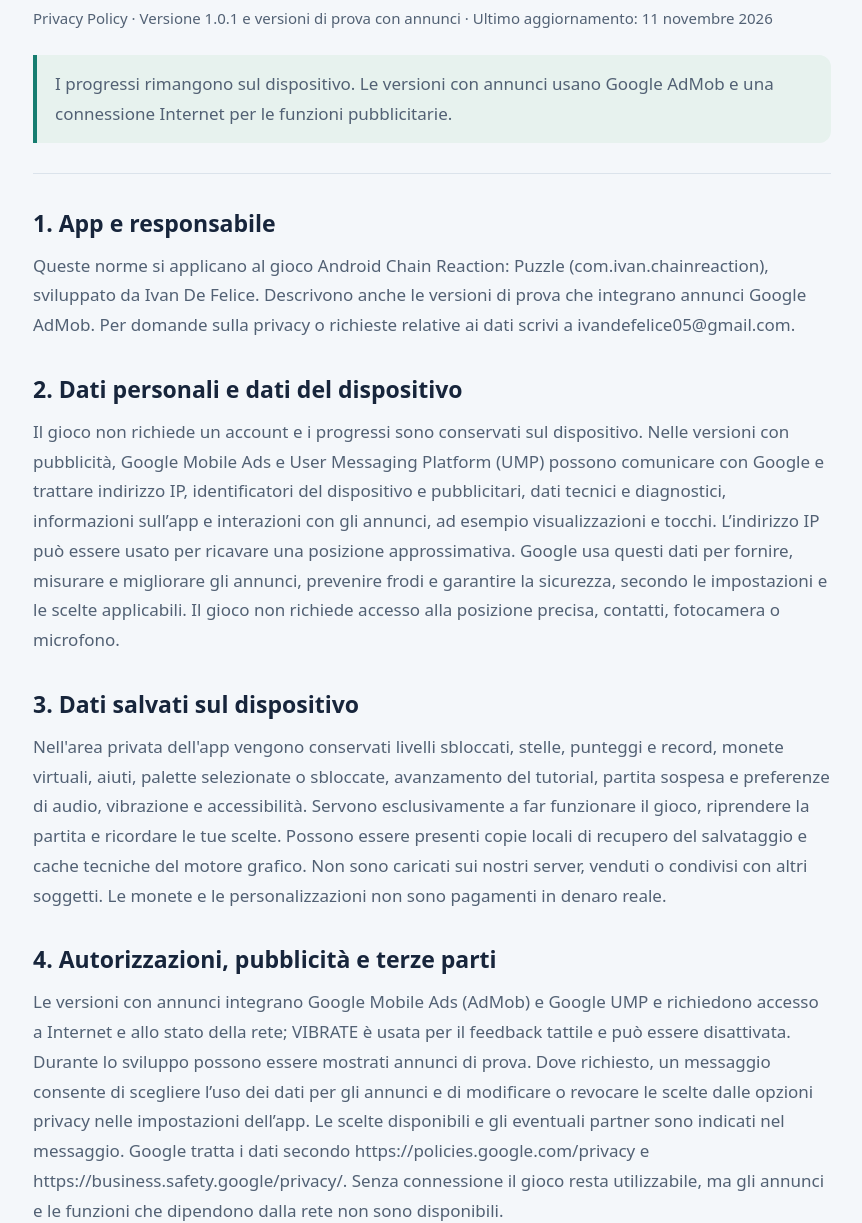
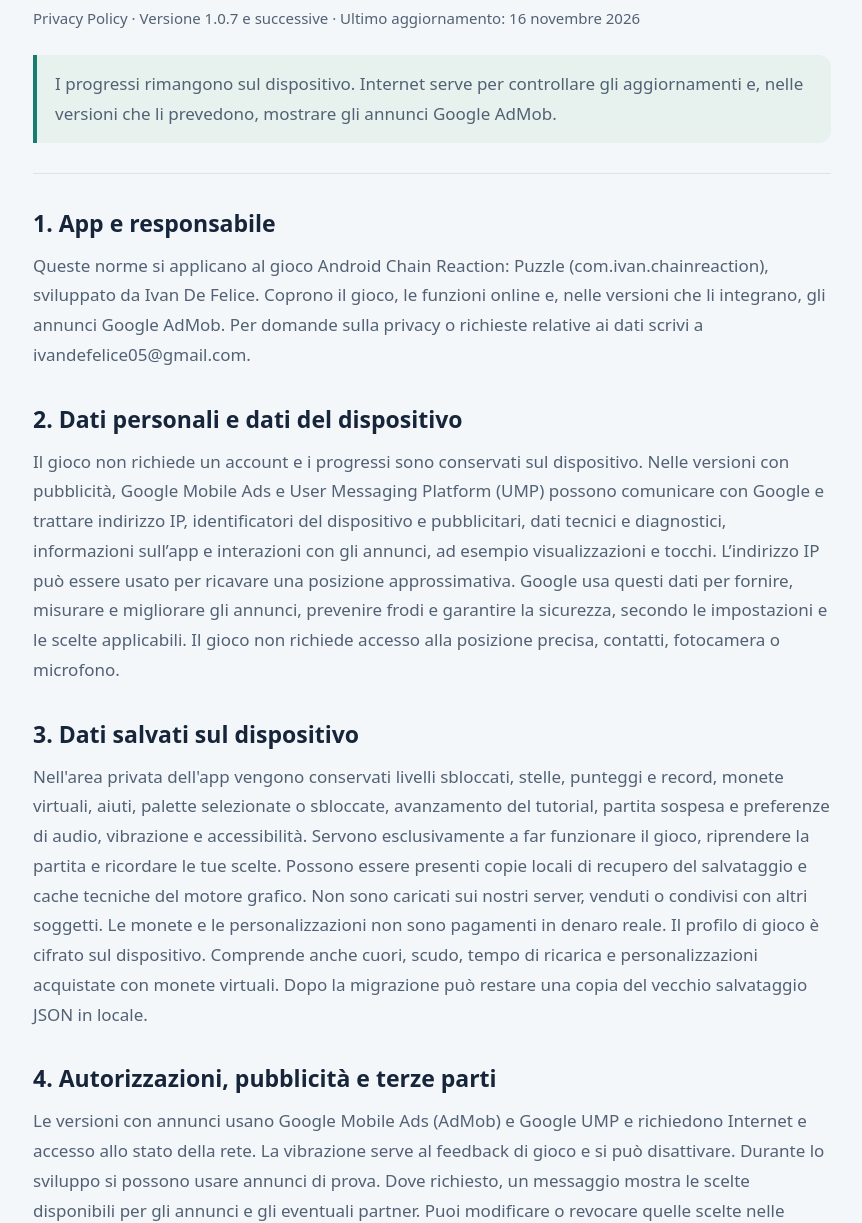
Before and after one commit to Ivandragon003/ChainReaction-Privacy, a plain HTML site: page index.html in a window 1280 px wide. Shown: the part 177-1400 px from the top of the page, without its empty margins (208-1070 px from the left). Drawn offline with Linux system fonts and the light colour scheme.

Commit message:
Update privacy notice and publish Android version manifest

```diff
--- a/index.html
+++ b/index.html
@@ -32,17 +32,18 @@ footer { margin-top:40px; padding-top:24px; border-top:1px solid #dbe3eb; }
 <header>
 <div class="brand"><span class="mark" aria-hidden="true"><i></i><i></i><i></i><i></i></span>CHAIN REACTION</div>
 <h1>Norme sulla privacy</h1>
-<div class="meta">Privacy Policy · Versione 1.0.1 e versioni di prova con annunci · Ultimo aggiornamento: <time datetime="2026-11-11">11 novembre 2026</time></div>
-<p class="summary">I progressi rimangono sul dispositivo. Le versioni con annunci usano Google AdMob e una connessione Internet per le funzioni pubblicitarie.</p>
+<div class="meta">Privacy Policy · Versione 1.0.7 e successive · Ultimo aggiornamento: <time datetime="2026-11-16">16 novembre 2026</time></div>
+<p class="summary">I progressi rimangono sul dispositivo. Internet serve per controllare gli aggiornamenti e, nelle versioni che li prevedono, mostrare gli annunci Google AdMob.</p>
 </header>
-<section id="section-1"><h2>1. App e responsabile</h2><p>Queste norme si applicano al gioco Android Chain Reaction: Puzzle (com.ivan.chainreaction), sviluppato da Ivan De Felice. Descrivono anche le versioni di prova che integrano annunci Google AdMob. Per domande sulla privacy o richieste relative ai dati scrivi a ivandefelice05@gmail.com.</p></section>
+<section id="section-1"><h2>1. App e responsabile</h2><p>Queste norme si applicano al gioco Android Chain Reaction: Puzzle (com.ivan.chainreaction), sviluppato da Ivan De Felice. Coprono il gioco, le funzioni online e, nelle versioni che li integrano, gli annunci Google AdMob. Per domande sulla privacy o richieste relative ai dati scrivi a ivandefelice05@gmail.com.</p></section>
 <section id="section-2"><h2>2. Dati personali e dati del dispositivo</h2><p>Il gioco non richiede un account e i progressi sono conservati sul dispositivo. Nelle versioni con pubblicità, Google Mobile Ads e User Messaging Platform (UMP) possono comunicare con Google e trattare indirizzo IP, identificatori del dispositivo e pubblicitari, dati tecnici e diagnostici, informazioni sull’app e interazioni con gli annunci, ad esempio visualizzazioni e tocchi. L’indirizzo IP può essere usato per ricavare una posizione approssimativa. Google usa questi dati per fornire, misurare e migliorare gli annunci, prevenire frodi e garantire la sicurezza, secondo le impostazioni e le scelte applicabili. Il gioco non richiede accesso alla posizione precisa, contatti, fotocamera o microfono.</p></section>
-<section id="section-3"><h2>3. Dati salvati sul dispositivo</h2><p>Nell&#x27;area privata dell&#x27;app vengono conservati livelli sbloccati, stelle, punteggi e record, monete virtuali, aiuti, palette selezionate o sbloccate, avanzamento del tutorial, partita sospesa e preferenze di audio, vibrazione e accessibilità. Servono esclusivamente a far funzionare il gioco, riprendere la partita e ricordare le tue scelte. Possono essere presenti copie locali di recupero del salvataggio e cache tecniche del motore grafico. Non sono caricati sui nostri server, venduti o condivisi con altri soggetti. Le monete e le personalizzazioni non sono pagamenti in denaro reale.</p></section>
-<section id="section-4"><h2>4. Autorizzazioni, pubblicità e terze parti</h2><p>Le versioni con annunci integrano Google Mobile Ads (AdMob) e Google UMP e richiedono accesso a Internet e allo stato della rete; VIBRATE è usata per il feedback tattile e può essere disattivata. Durante lo sviluppo possono essere mostrati annunci di prova. Dove richiesto, un messaggio consente di scegliere l’uso dei dati per gli annunci e di modificare o revocare le scelte dalle opzioni privacy nelle impostazioni dell’app. Le scelte disponibili e gli eventuali partner sono indicati nel messaggio. Google tratta i dati secondo https://policies.google.com/privacy e https://business.safety.google/privacy/. Senza connessione il gioco resta utilizzabile, ma gli annunci e le funzioni che dipendono dalla rete non sono disponibili.</p></section>
+<section id="section-3"><h2>3. Dati salvati sul dispositivo</h2><p>Nell&#x27;area privata dell&#x27;app vengono conservati livelli sbloccati, stelle, punteggi e record, monete virtuali, aiuti, palette selezionate o sbloccate, avanzamento del tutorial, partita sospesa e preferenze di audio, vibrazione e accessibilità. Servono esclusivamente a far funzionare il gioco, riprendere la partita e ricordare le tue scelte. Possono essere presenti copie locali di recupero del salvataggio e cache tecniche del motore grafico. Non sono caricati sui nostri server, venduti o condivisi con altri soggetti. Le monete e le personalizzazioni non sono pagamenti in denaro reale. Il profilo di gioco è cifrato sul dispositivo. Comprende anche cuori, scudo, tempo di ricarica e personalizzazioni acquistate con monete virtuali. Dopo la migrazione può restare una copia del vecchio salvataggio JSON in locale.</p></section>
+<section id="section-4"><h2>4. Autorizzazioni, pubblicità e terze parti</h2><p>Le versioni con annunci usano Google Mobile Ads (AdMob) e Google UMP e richiedono Internet e accesso allo stato della rete. La vibrazione serve al feedback di gioco e si può disattivare. Durante lo sviluppo si possono usare annunci di prova. Dove richiesto, un messaggio mostra le scelte disponibili per gli annunci e gli eventuali partner. Puoi modificare o revocare quelle scelte nelle opzioni privacy dell’app, quando disponibili. Google tratta i dati secondo https://policies.google.com/privacy e https://business.safety.google/privacy/. Gli annunci non sono disponibili offline.</p></section>
 <section id="section-5"><h2>5. Conservazione, sicurezza e cancellazione</h2><p>I salvataggi restano sul dispositivo fino alla cancellazione dei dati o alla disinstallazione. Puoi ripristinare i progressi dalle impostazioni del gioco o cancellare i dati dell’app dalle impostazioni Android. Per le informazioni trattate da Google consulta la sua informativa e gli strumenti disponibili nel tuo account e nelle impostazioni Android; puoi inoltre contattarci all’indirizzo indicato per esercitare i tuoi diritti. Le scelte sulla pubblicità possono essere gestite nelle opzioni privacy dell’app quando disponibili e nelle impostazioni del dispositivo.</p></section>
 <section id="section-6"><h2>6. Email di assistenza</h2><p>Se ci contatti volontariamente via email, riceviamo il tuo indirizzo e il contenuto che decidi di inviare, inclusi eventuali allegati. Questi dati vengono usati per rispondere alla richiesta, non per pubblicità o profilazione. Sono trattati anche dai fornitori del servizio di posta elettronica necessari a ricevere e gestire il messaggio. Li conserviamo per il tempo necessario a gestire la richiesta e gli eventuali obblighi applicabili. Puoi chiedere accesso, rettifica o cancellazione scrivendo allo stesso indirizzo; eventuali obblighi che impediscano una cancellazione immediata ti saranno spiegati. Non inviare password o dati sensibili non necessari.</p></section>
 <section id="section-7"><h2>7. Visita alla pagina web</h2><p>Quando apri la versione online di questa policy, viene avviato il browser del dispositivo. GitHub Pages, il servizio di hosting fornito da GitHub, registra e conserva l&#x27;indirizzo IP dei visitatori per motivi di sicurezza; GitHub può inoltre trattare dati tecnici e di utilizzo del sito, come data e ora della richiesta e informazioni del browser, secondo la propria informativa sulla privacy. La pagina da noi realizzata non include form, analytics, cookie pubblicitari o script di tracciamento. Aprire questa pagina non invia a GitHub progressi, monete o preferenze del gioco. Puoi leggere la stessa policy nell&#x27;app anche senza connessione.</p></section>
 <section id="section-8"><h2>8. Minori e modifiche</h2><p>Il gioco non richiede età, account o profili personali. Se un genitore o tutore ritiene che dati personali di un minore siano stati inviati all’assistenza, può contattarci per richiederne la cancellazione. Aggiorneremo questa informativa quando cambieranno le funzioni o i trattamenti dei dati, indicando la data dell’ultima modifica.</p></section>
+<section id="section-9"><h2>9. Controllo degli aggiornamenti</h2><p>All’avvio e quando torni al gioco, l’app può leggere da GitHub Pages un file pubblico che indica la versione minima per giocare. La richiesta non contiene dati del salvataggio, account o identificatori pubblicitari. Come per la pagina web, GitHub Pages può registrare l’indirizzo IP per motivi di sicurezza. L’app può conservare sul dispositivo il requisito ricevuto. Se è già necessario aggiornare, dovrai installare una versione supportata per tornare a giocare, anche quando sei offline.</p></section>
 <footer><h2>Contatto privacy</h2><p>Ivan De Felice<br><a href="mailto:ivandefelice05@gmail.com">ivandefelice05@gmail.com</a></p>
 <p class="meta">App Android: Chain Reaction: Puzzle · com.ivan.chainreaction</p>
 <p class="meta">Informative dei servizi esterni: <a href="https://docs.github.com/en/site-policy/privacy-policies/github-general-privacy-statement">GitHub</a> · <a href="https://policies.google.com/privacy">Google</a>.</p></footer>
--- /dev/null
+++ b/update.json
@@ -0,0 +1,3 @@
+{
+  "minimum_android_version_code": 17
+}
```
